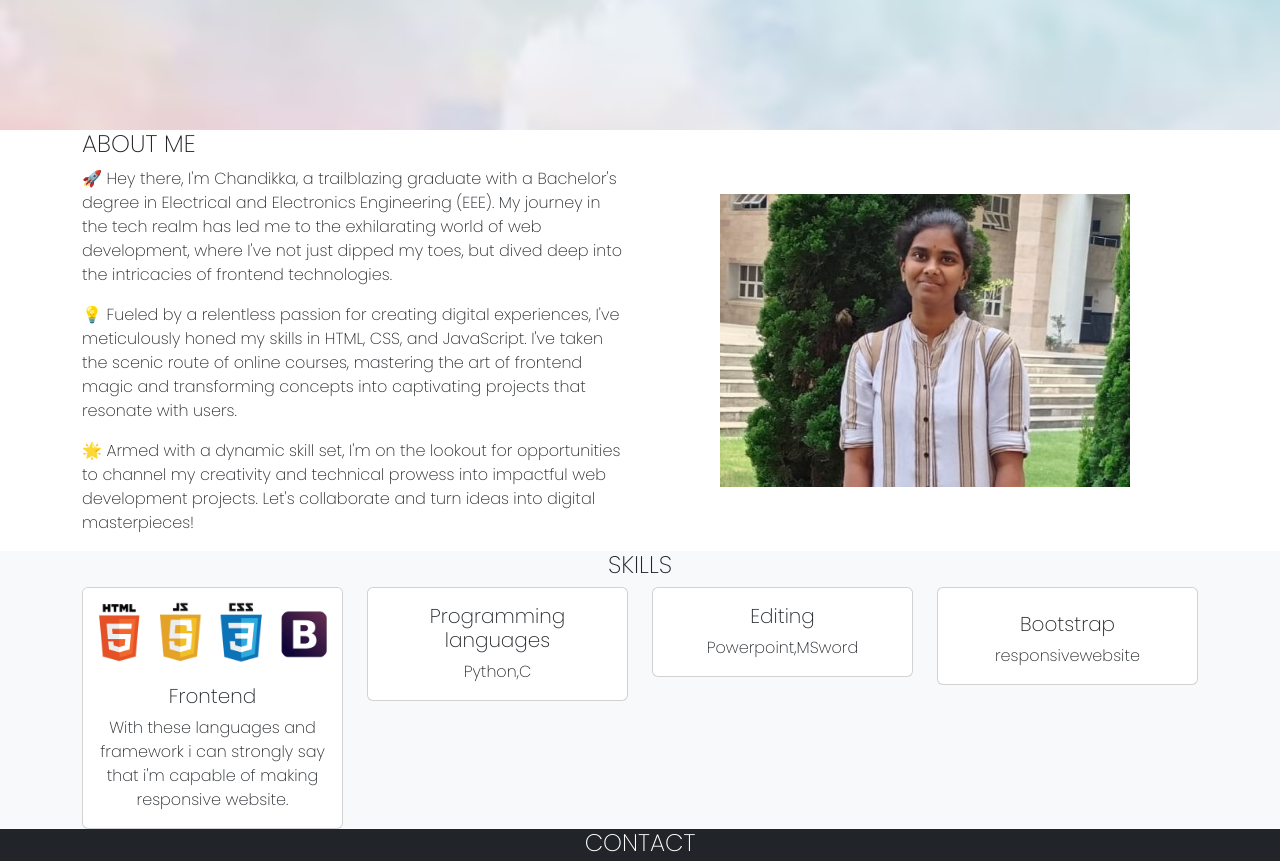
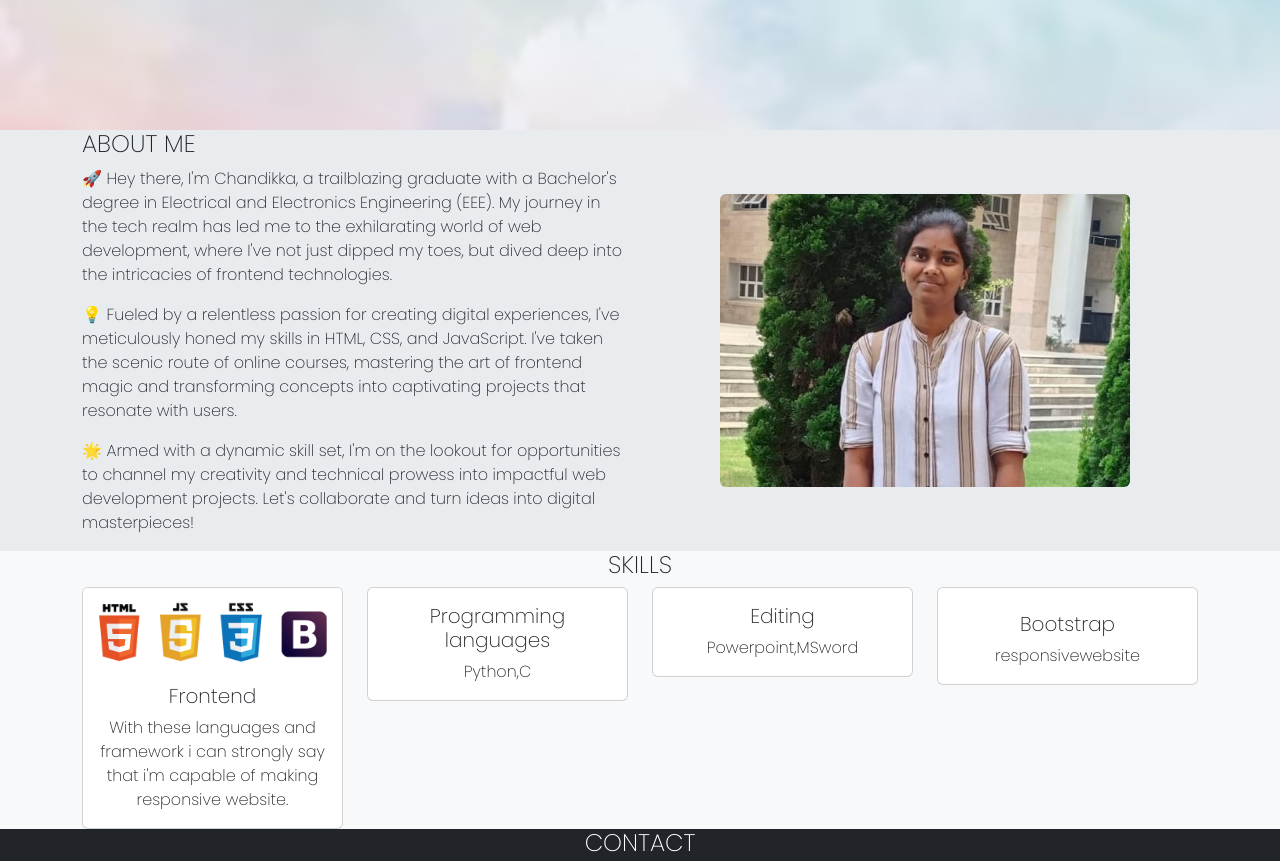
Before and after one commit to chandikka/chandikka-sportfolio, a plain HTML site: page index.html in a window 1280 px wide. Shown: the part 480-1341 px from the top of the page. Drawn offline with nearby package versions, Linux system fonts and the light colour scheme; files whose address does not match are found by name.

Commit message:
modified:   index.html 	modified:   portfolio/css/style.css 	renamed:    portfolio/image/Screenshot 2024-01-07 110633.png -> portfolio/image/bg.png

```diff
--- a/index.html
+++ b/index.html
@@ -46,7 +46,7 @@
                 </div></div>
         </div>
       </section>
-      <section class="py-6">
+      <section class="py-6 bg-body-secondary">
         <div class="container">
           <div class="row align-items-center">
             <div class="col-md-6">
@@ -56,7 +56,7 @@
                <p> 🌟 Armed with a dynamic skill set, I'm on the lookout for opportunities to channel my creativity and technical prowess into impactful web development projects. Let's collaborate and turn ideas into digital masterpieces!</p>
               </div>
             <div class="col-md-6 text-center">
-              <img src="./portfolio/image/chan.jpeg" alt="chandikka image" class="img-fluid w-75">
+              <img src="./portfolio/image/chan.jpeg" alt="chandikka image" class="img-fluid rounded mx-auto d-block w-75">
             </div>
           </div>
         </div>
--- a/portfolio/css/style.css
+++ b/portfolio/css/style.css
@@ -2,7 +2,7 @@
     font-family: 'Poppins', sans-serif;
 }
 .banner{
-    background-image: url(.../portfolio/image/Screenshot\ 2024-01-07\ 110633.png);
+    background-image: url(/portfolio/image/bg.png);
     background-size: cover;
     background-repeat: no-repeat;
     padding: 200px 0;
```
Also changed, not shown: portfolio/image/bg.png (renamed from portfolio/image/Screenshot 2024-01-07 110633.png).
